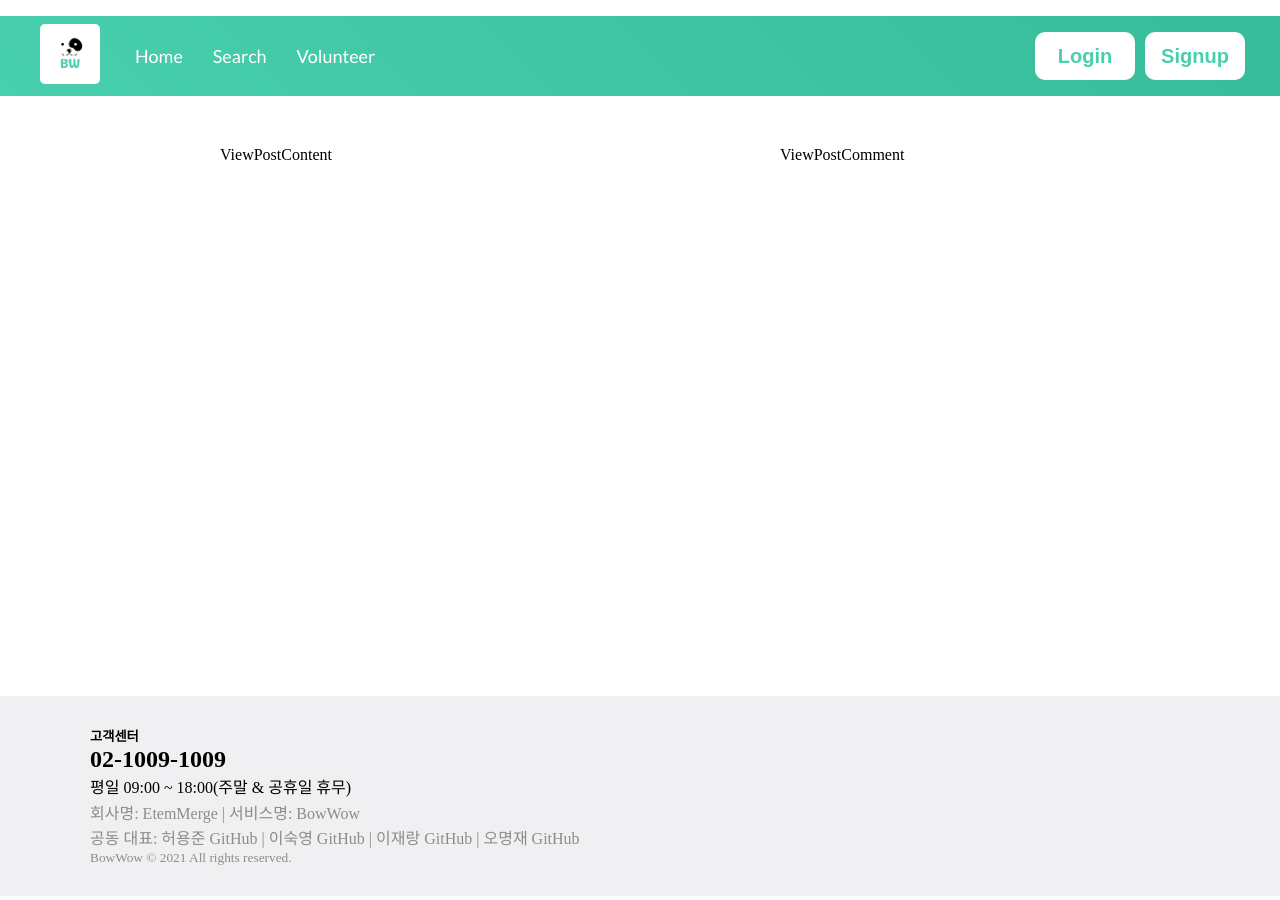
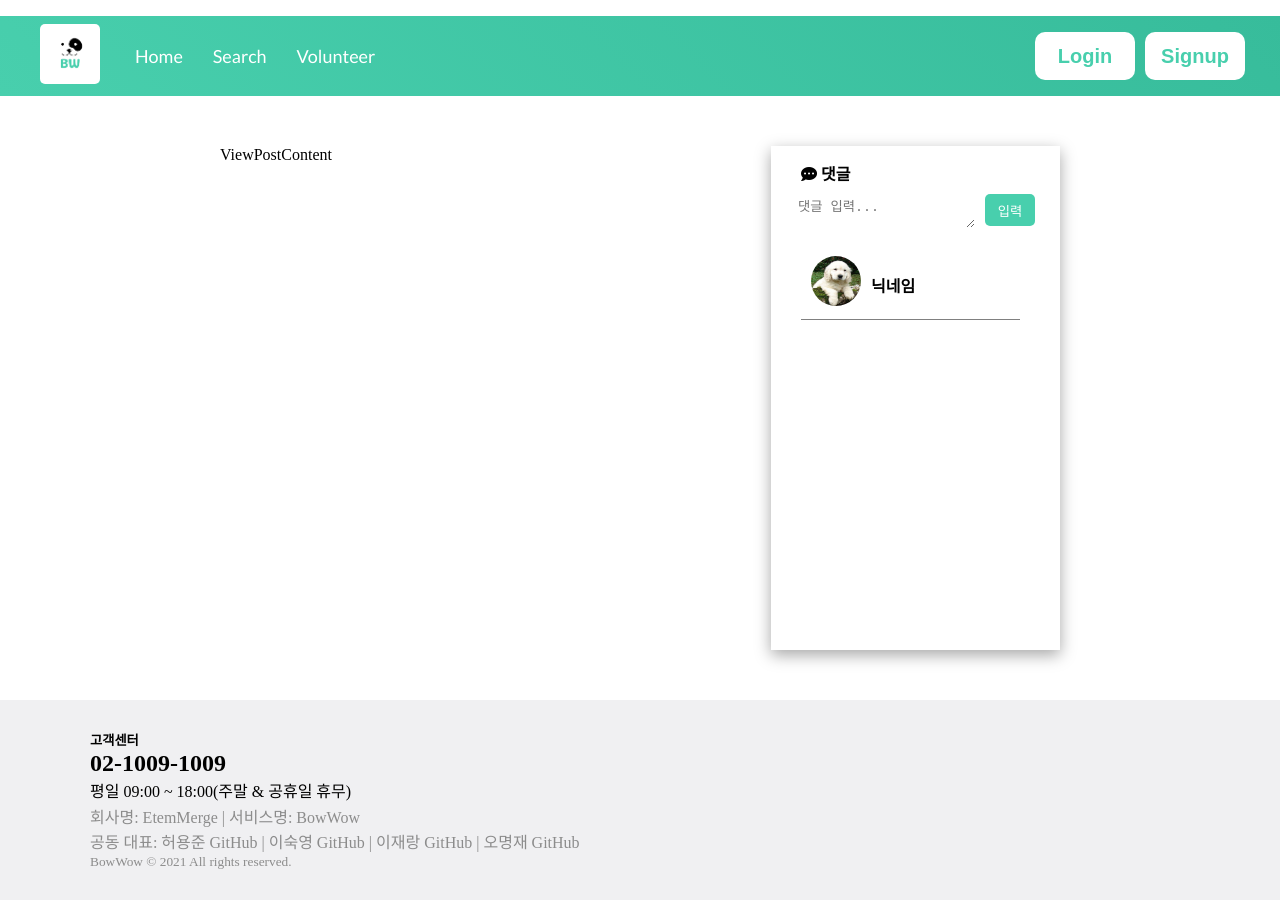
Before and after one commit to xxrang/BowWow, a React (Create React App) app in the folder client/: page /viewpost in a window 1280 px wide. Built offline with nearby package versions, Linux system fonts and the light colour scheme; a web font is replaced by a local one.

Commit message:
add : 포스트 코멘트
포스트 코멘트 틀 작성

```diff
--- a/client/public/index.html
+++ b/client/public/index.html
@@ -8,6 +8,7 @@
       name="description"
       content="Web site created using create-react-app"
     />
+    <link rel="stylesheet" href="https://use.fontawesome.com/releases/v5.15.4/css/all.css" integrity="sha384-DyZ88mC6Up2uqS4h/KRgHuoeGwBcD4Ng9SiP4dIRy0EXTlnuz47vAwmeGwVChigm" crossorigin="anonymous">
     <link rel="preconnect" href="https://fonts.googleapis.com">
     <link rel="preconnect" href="https://fonts.gstatic.com" crossorigin>
     <link href="https://fonts.googleapis.com/css2?family=Lato:wght@400;700&family=Nanum+Gothic+Coding:wght@400;700&family=Ubuntu:wght@400;700&display=swap" rel="stylesheet">
--- a/client/src/App.css
+++ b/client/src/App.css
@@ -9,7 +9,7 @@ html,body{
 font-family: 'Nanum Gothic Coding', monospace;
 font-family: 'Ubuntu', sans-serif; ->큰 영문글씨
 */
-button:active, button:focus , input:active,input:focus{
+button:active, button:focus , input:active,input:focus, textarea:active,textarea:focus{
   outline :none;
 }
 button {
--- a/client/src/component/ViewPost/StyledViewPost.js
+++ b/client/src/component/ViewPost/StyledViewPost.js
@@ -3,14 +3,79 @@ import styled from 'styled-components'
 export const StyledViewPost = styled.div`
   margin : 50px 220px;
   display: grid;
-  grid-template-columns: 2fr 1fr  ;
-  grid-template-rows: 250px 250px;
+  grid-template-columns: 2fr 1fr ;
+  /*grid-template-rows: 500px; */
+  height: 63vh;
 `
 export const StyledViewPostContent = styled.div`
-
 margin-right: 20px;
 `
 
 export const StyledViewPostComment = styled.div`
+/*width : 300px;
+height: 500px;*/
+/*background: rgb(220, 248, 235);*/
+display: flex;
+flex-direction: column;
+align-items: center;
+box-shadow: rgba(0, 0, 0, 0.35) 0px 5px 15px;
+padding : 20px;
+>.post-comment-form-wrapper{
+  width : 100%;
+  >i{
+    margin-left: 10px;
+  }
+  >.flex-box{
+    display: flex;
+    >.post-comment-input-submit{
+      width : 50px;
+      height : 32px;
+      background: #48cfad;
+      color : white;
+    }
+  }
+  >.flex-box>form >.post-comment-input,.post-comment-input-submit{
+    margin : 10px 5px;
+    height : 30px;
+    border-radius: 5px;
+    border : none;
+  }
+  .flex-box>form>.post-comment-text{
+      width : 200px;
+      padding-left: 10px;
+      border : 1px solid grey;
+  }
 
+  >.post-comment-wrapper{
+  width : 100%;
+  padding : 0 20px;
+}
+>.post-comment-wrapper>.post-comment-profile-wrapper{
+  display: flex;
+  align-items: center;
+  width : 88%;
+  padding-bottom: 10px;
+  border-bottom: 1px solid grey;
+  >h4{
+      margin-bottom: 12px;
+    }
+  >.profile-img{
+    width : 50px;height: 50px;
+    border-radius: 50%;
+    margin : 0 10px;
+  }
+}
+>.post-comment-wrapper{
+    margin: 10px;
+    padding : 0;
+    >ul{
+      padding : 0;
+      list-style: none;
+      >li{
+        margin-top : 10px;
+        padding : 10px;
+      }
+    }
+  }
+}
 `
--- a/client/src/component/ViewPost/ViewPostComment.js
+++ b/client/src/component/ViewPost/ViewPostComment.js
@@ -1,11 +1,57 @@
 import React from 'react'
 import {StyledViewPostComment} from './StyledViewPost'
-function ViewPostComment() {
+
+function ViewPostComment({inputRef,comment,commentList,submitComment,handleChangeComment}) {
+
+  console.log(commentList)
   return (
     <StyledViewPostComment>
-      ViewPostComment
+      <div className = 'post-comment-form-wrapper'>
+      <i class="fas fa-comment-dots"> 댓글 </i>
+
+      <div className = 'flex-box'>
+      <form onSubmit = {submitComment}>
+        <textarea
+        ref = {inputRef}
+        onChange = {handleChangeComment} value = {comment}
+        className = 'post-comment-input'
+        type = 'text' placeholder = '댓글 입력...'/>
+      </form>
+      <button onClick = {submitComment}
+      className = 'post-comment-input-submit'>입력</button>
+      </div>
+
+      {commentList.map((el)=>{
+        return (
+          <>
+          <div key = {el.id} className = 'post-comment-wrapper'>
+            <div className = 'post-comment-profile-wrapper'>
+              <img className = 'profile-img' src = {el.image} alt= 'profile-img'/>
+              <h4>닉네임</h4>
+            </div>
+          <ul>
+            <li>{comment}</li>
+          </ul>
+          </div>
+          </>
+        )
+      })}
+      </div>
     </StyledViewPostComment>
   )
 }
 
 export default ViewPostComment
+
+
+/*
+<div className = 'post-comment-wrapper'>
+        <div className = 'post-comment-profile-wrapper'>
+          <img className = 'profile-img' src = '' alt= 'profile-img'/>
+          <h4>닉네임</h4>
+        </div>
+          <ul>
+            <li key = {idx}>{el}</li>
+          </ul>
+      </div>
+*/
--- /dev/null
+++ b/client/src/component/ViewPost/dummySample.js
@@ -0,0 +1,7 @@
+const dummySample = [
+  {
+    id: 1,
+    image:'../images/dogSample.jpeg'
+  },
+]
+export default dummySample;
--- a/client/src/component/ViewPost/index.js
+++ b/client/src/component/ViewPost/index.js
@@ -1,13 +1,43 @@
-import React from 'react'
+import React, { useState,useRef,useEffect } from 'react'
 import {StyledViewPost} from './StyledViewPost'
 import ViewPostContent from './ViewPostContent'
 import ViewPostComment from './ViewPostComment'
+import dummySample from './dummySample'
 
 function ViewPost() {
+
+  const [comment,setComment] = useState('')
+  const [commentList,setCommentList] = useState(dummySample)
+
+  const handleChangeComment =(e)=>{
+    //console.log(e.target.value);
+    setComment(e.target.value);
+  }
+  const submitComment = (e) => {
+    inputRef.current.focus();
+    e.preventDefault();
+    setCommentList([comment,...commentList])
+    setComment('')
+    console.log(comment);
+    console.log(commentList)
+  }
+
+  //useRef 등록
+  const inputRef = useRef();
+  //useEffect
+  useEffect(()=>{
+    inputRef.current.focus();
+  })
+
   return (
     <StyledViewPost>
       <ViewPostContent/>
-      <ViewPostComment/>
+      <ViewPostComment
+      inputRef = {inputRef}
+      submitComment = {submitComment}
+      comment = {comment}
+      commentList = {commentList}
+      handleChangeComment = {handleChangeComment}/>
     </StyledViewPost>
   )
 }
```
